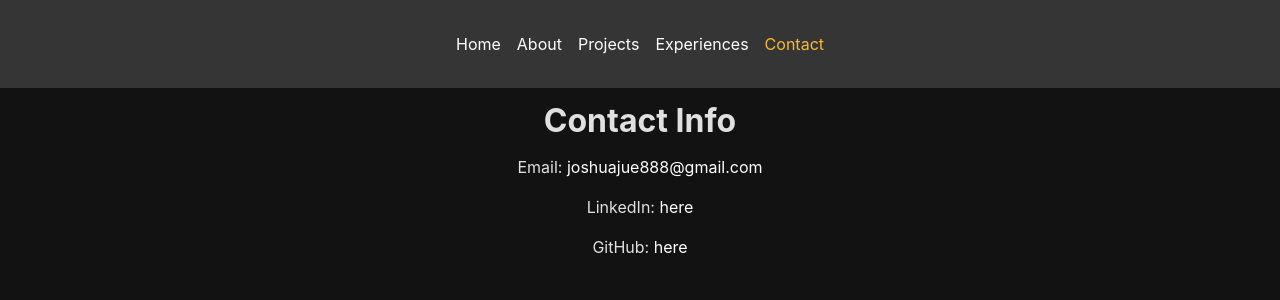
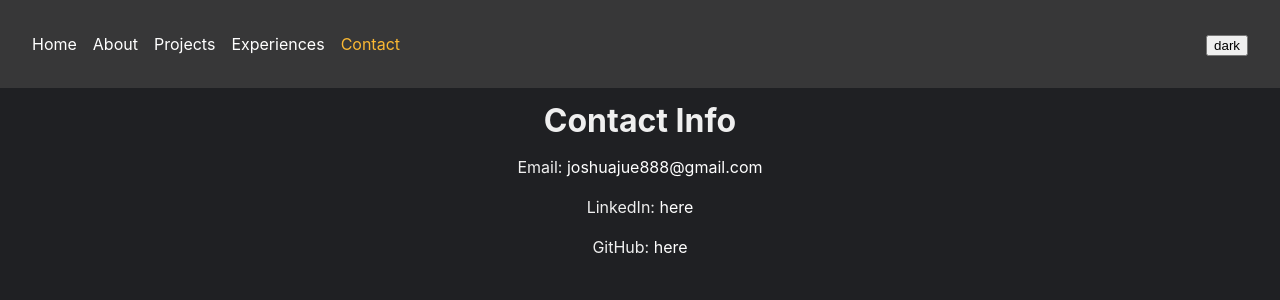
Before and after one commit to JJue888/react_portfolio, a React (Create React App) app: page /react_portfolio/contact in a window 1280 px wide. Shown: the top 300 px of the page. Built offline with nearby package versions, Linux system fonts and the light colour scheme.

Commit message:
commit before school

```diff
--- a/package.json
+++ b/package.json
@@ -11,6 +11,7 @@
     "react": "^19.1.1",
     "react-dom": "^19.1.1",
     "react-icons": "^5.5.0",
+    "react-responsive": "^10.0.1",
     "react-router-dom": "^7.8.1",
     "react-scripts": "5.0.1",
     "web-vitals": "^2.1.4"
--- /dev/null
+++ b/src/components/DarkModeToggle.js
@@ -0,0 +1,20 @@
+import React, {useEffect, useState} from "react";
+import {useMediaQuery} from "react-responsive";
+
+export const DarkModeToggle = () => {
+    const [isDark, setIsDark] = useState(true);
+
+    useEffect(() => {
+        if (isDark) {
+            document.body.classList.add('dark');
+        } else {
+            document.body.classList.remove('dark');
+        }
+    }, [isDark]);
+
+    return (
+        <button
+            onClick={() => setIsDark(!isDark)}
+        >{isDark ? "dark" : "light"}</button>
+    );
+};
--- a/src/components/NavBar.js
+++ b/src/components/NavBar.js
@@ -1,5 +1,6 @@
 import {NavLink} from "react-router-dom";
 import classes from "./NavBar.module.css";
+import {DarkModeToggle} from "./DarkModeToggle";
 
 const navLinks = [
     {title: "Home", href: "/react_portfolio/"},
@@ -23,6 +24,9 @@ function NavBar() {
                     ))}
                 </ul>
             </nav>
+            <div className={classes.right}>
+                <DarkModeToggle/>
+            </div>
         </header>
     );
 }
--- a/src/components/NavBar.module.css
+++ b/src/components/NavBar.module.css
@@ -20,3 +20,7 @@
 .list a.active {
     color: var(--color-primary-800);
 }
+
+.right {
+    margin-left: auto;
+}
--- a/src/index.css
+++ b/src/index.css
@@ -24,7 +24,7 @@ code {
 
     color-scheme: light dark;
     color: rgba(255, 255, 255, 0.87);
-    background-color: #121212;
+    /*background-color: #121212;*/
 
     font-synthesis: none;
     text-rendering: optimizeLegibility;
@@ -71,3 +71,19 @@ a {
 header h1 {
     text-align: center;
 }
+
+/*Dark Mode*/
+
+body {
+    --color-background: #fafafa;
+    --color-foreground: #1f2023;
+    background-color: var(--color-background);
+    color: var(--color-foreground);
+}
+
+body.dark {
+    --color-background: #1f2023;
+    --color-foreground: #efefef;
+    background-color: var(--color-background);
+    color: var(--color-foreground);
+}
--- a/src/pages/Root.js
+++ b/src/pages/Root.js
@@ -6,10 +6,10 @@ function RootLayout() {
 
 
     return <>
-        <NavBar />
+        <NavBar/>
         <main>
             {navigation.state === 'loading' && <p>Loading...</p>}
-            <Outlet />
+            <Outlet/>
         </main>
     </>
 }
```
Also changed, not shown: 1 other file (tests, documents, lock files or other folders).
